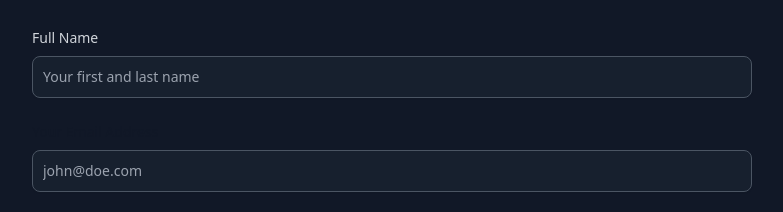
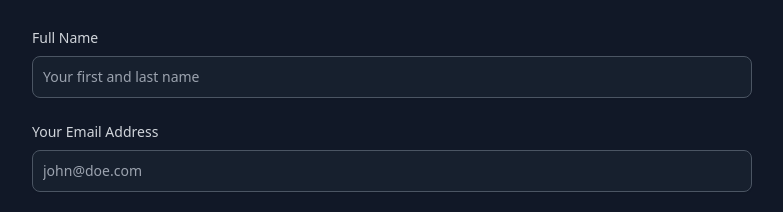
Before and after one commit to austinbowers/austinbowers-portfolio, a Next.js app: page / in a window 1280 px wide. Shown: the part 3580-3792 px from the top of the page, without its empty margins (248-1031 px from the left). Built offline with nearby package versions, Linux system fonts and the light colour scheme.

Commit message:
Add Required fields for formcarry.

```diff
--- a/app/ui/global/formcarry.tsx
+++ b/app/ui/global/formcarry.tsx
@@ -58,15 +58,17 @@
                     className={`block mb-2 text-sm font-medium text-gray-300`}
                     htmlFor="name">Full Name</label>
                 <input
+                    required
                     className={`shadow-sm bg-opacity-50  border  text-sm rounded-lg outline-none  block w-full p-2.5 bg-gray-800 border-gray-600 placeholder-gray-400 text-white focus:ring-blue-500 focus:border-blue-500 shadow-sm-light`}
                     type="text" value={name} onChange={(e) => setName(e.target.value)} id="name" placeholder="Your first and last name" />
             </div>
 
             <div className="formcarry-block mb-6">
                 <label
-                    className={`block mb-2 text-sm font-medium text-gray-900 text-gray-300`}
+                    className={`block mb-2 text-sm font-medium text-gray-300`}
                     htmlFor="email">Your Email Address</label>
                 <input
+                    required
                     className={`shadow-sm bg-opacity-50  border  text-sm rounded-lg outline-none  block w-full p-2.5 bg-gray-800 border-gray-600 placeholder-gray-400 text-white focus:ring-blue-500 focus:border-blue-500 shadow-sm-light`}
                     type="email" value={email} onChange={(e) => setEmail(e.target.value)} id="email" placeholder="john@doe.com" />
             </div>
@@ -76,6 +78,7 @@
                     className={`block mb-2 text-sm font-medium text-gray-300`}
                     htmlFor="message">Your message</label>
                 <textarea
+                    required
                     rows={6}
                     className={`shadow-sm bg-opacity-50 outline-none  border  text-sm rounded-lg  block w-full p-2.5 bg-gray-800 border-gray-600 placeholder-gray-400 text-white focus:ring-blue-500 focus:border-blue-500 shadow-sm-light`}
                     value={message} onChange={(e) => setMessage(e.target.value)} id="message" placeholder="Enter your message..."></textarea>
```
